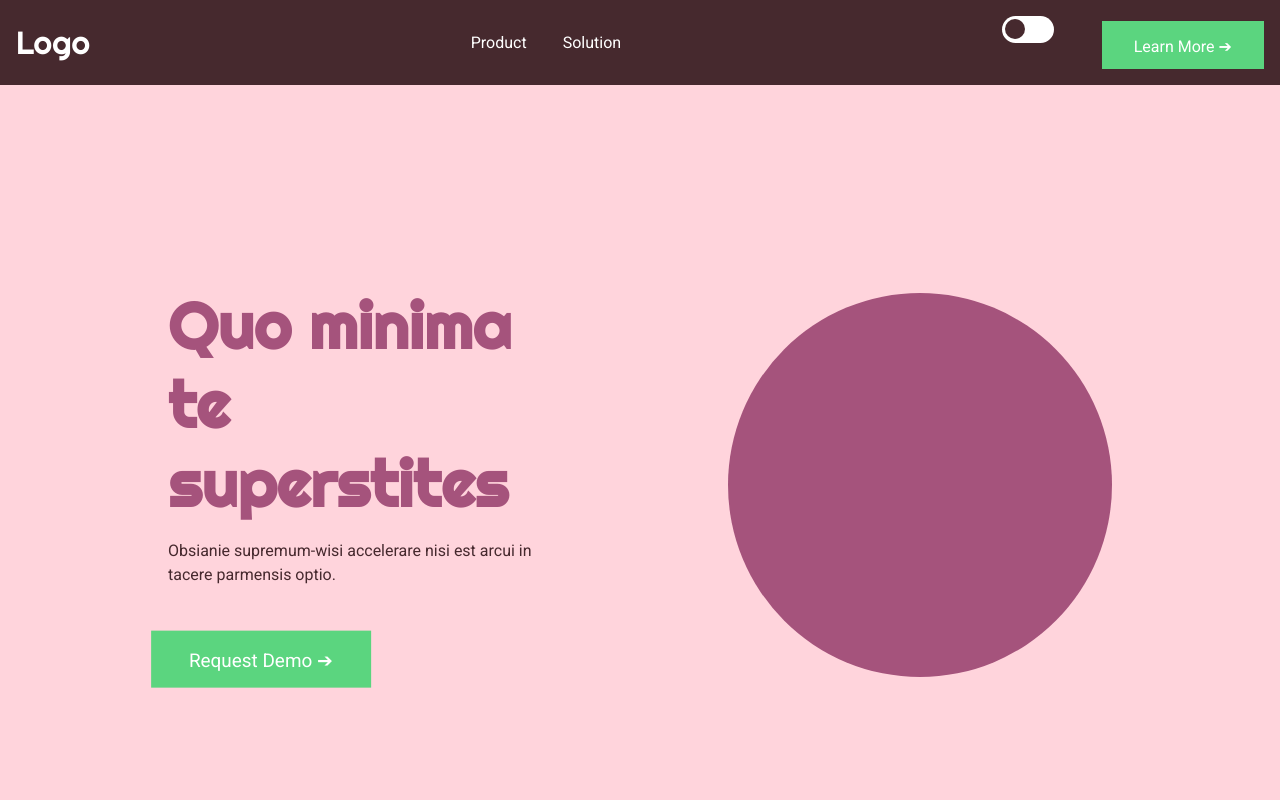
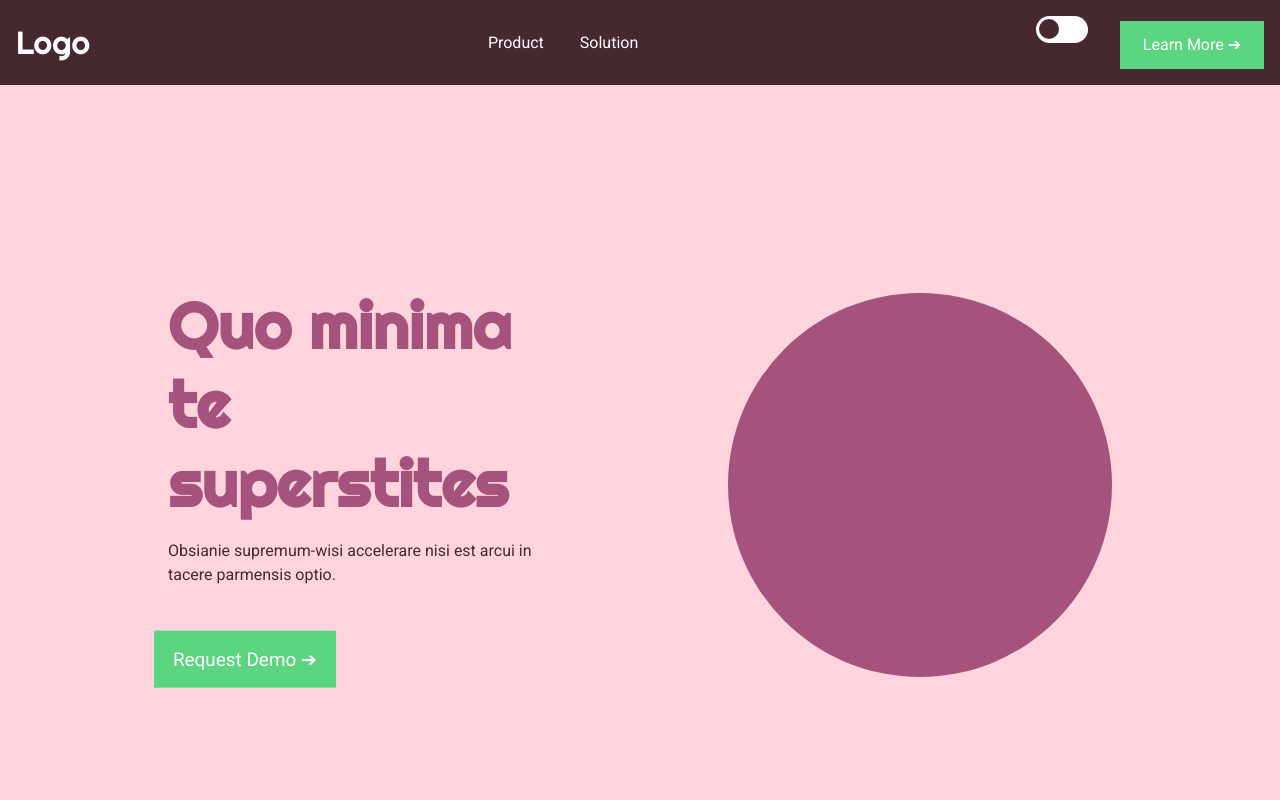
Before and after one commit to Frej400d/12c.01.02.colors-and-animations, a plain HTML site: page index.html in a window 1280 px wide. Shown: the top 800 px of the page. Drawn offline with Linux system fonts and the light colour scheme.

Commit message:
reposnive

```diff
--- a/style.css
+++ b/style.css
@@ -195,7 +195,7 @@ a:hover {
 button {
   display: inline-block;
   height: 3rem;
-  padding: 1rem 2rem;
+  padding: 0 1rem;
   border: none;
   font-size: 1rem;
   text-align: center;
@@ -205,6 +205,7 @@ button {
   background-color: var(--link-color);
   color: var(--highlight-color);
   margin-top: 2rem;
+  min-width: 9rem;
 }
 
 button:hover {
@@ -259,7 +260,7 @@ nav button {
 }
 
 .toggle_container {
-  margin-right: 3rem;
+  margin-right: 2rem;
   font-family: var(--font-paragraph);
   color: var(--color-primary1);
   font-size: 1rem;
```
